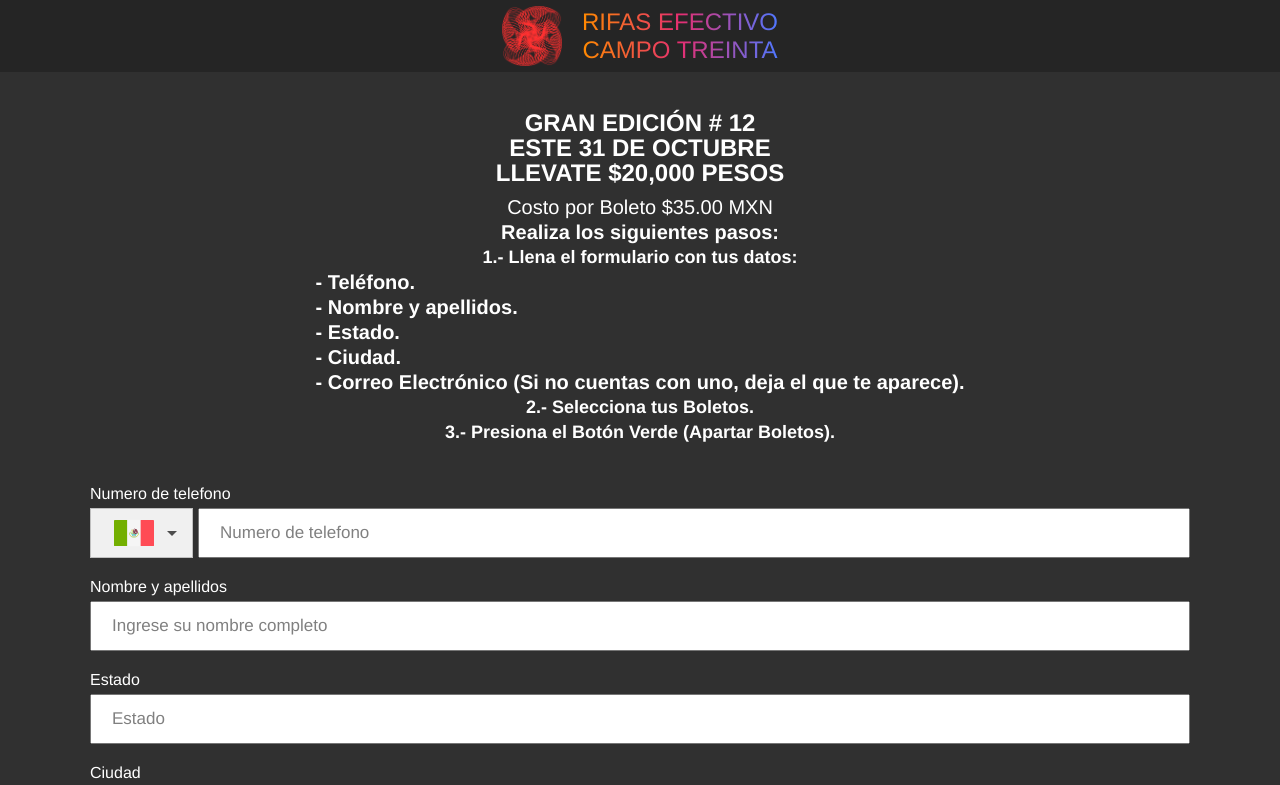
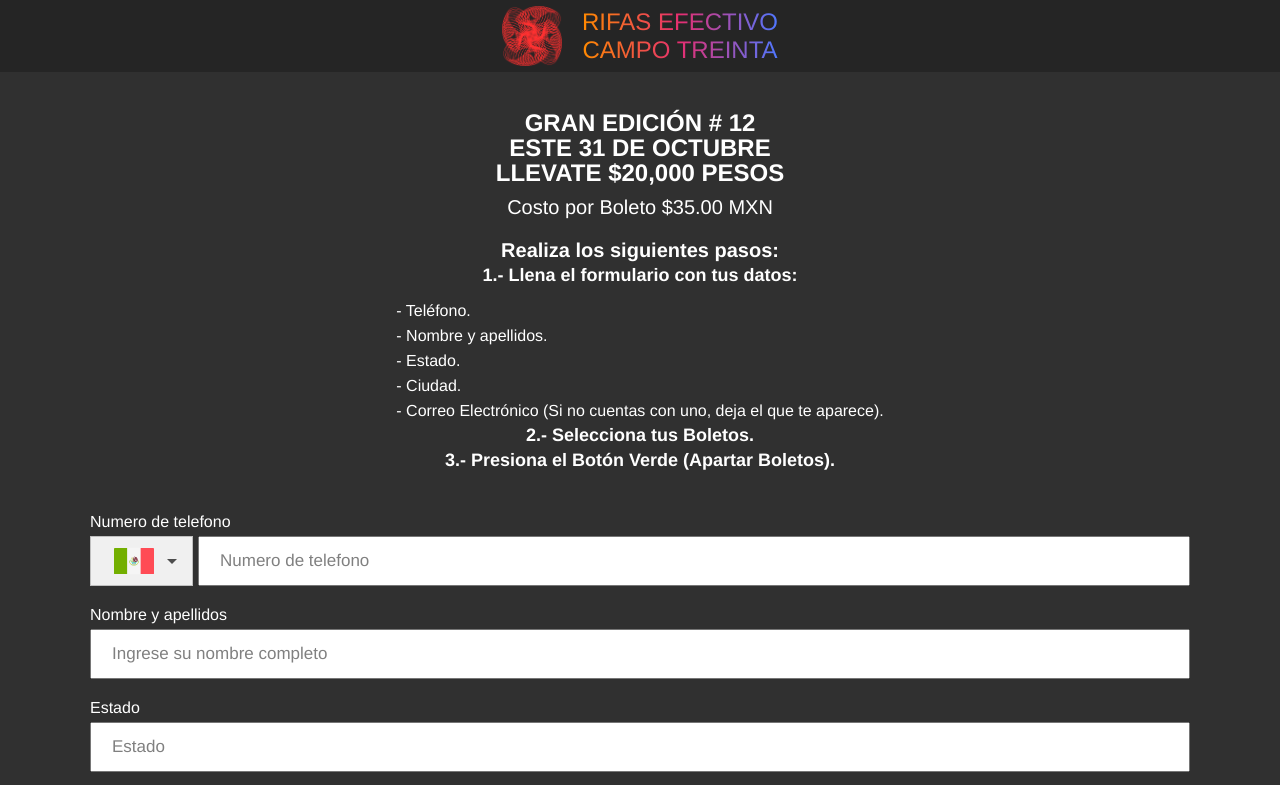
Before and after one commit to Albertosl2497/frontend, a React (Create React App) app: page / in a window 1280 px wide. Shown: the top 785 px of the page. Built offline with nearby package versions, Linux system fonts and the light colour scheme; no server answers.

Commit message:
Update HomePage.jsx

```diff
--- a/src/Pages/HomePage.jsx
+++ b/src/Pages/HomePage.jsx
@@ -16,9 +16,10 @@ function HomePage({ tickets, loading, lotteryNo, setTickets }) {
   <p className="bold" style={{ fontSize: '24px' }}>ESTE 31 DE OCTUBRE</p>
   <p className="bold" style={{ fontSize: '24px' }}>LLEVATE $20,000 PESOS</p>
   <p style={{ fontSize: '20px' }}>Costo por Boleto $35.00 MXN</p>
+  <br />
   <p className="bold" style={{ fontSize: '20px' }}>Realiza los siguientes pasos:</p>
   <p className="bold" style={{ fontSize: '18px' }}>1.- Llena el formulario con tus datos:</p>
-  <p className="bold" style={{ fontSize: '20px' }}>
+  <p style={{ fontSize: '16px' }}>
     - Teléfono. <br />
     - Nombre y apellidos. <br />
     - Estado. <br />
```
